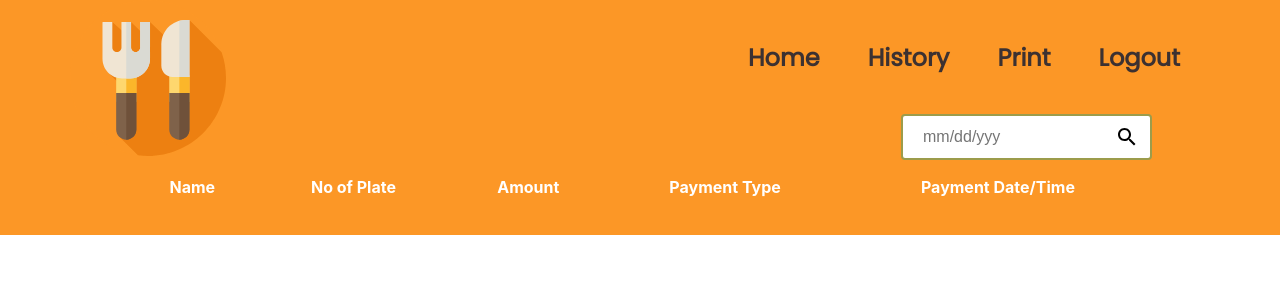
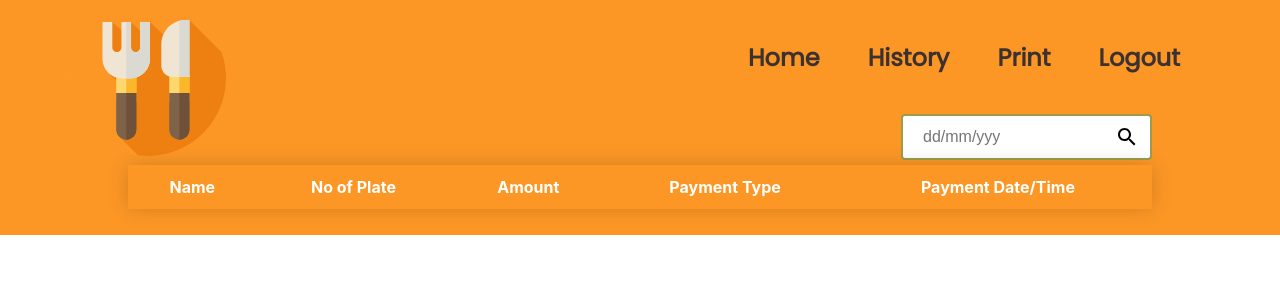
Before and after one commit to Abhay304/react-res-management-system, a React (Create React App) app: page /#/history in a window 1280 px wide. Shown: the top 300 px of the page. Built offline with nearby package versions, Linux system fonts and the light colour scheme; a web font is replaced by a local one.

Commit message:
search bug fix

```diff
--- a/src/App.css
+++ b/src/App.css
@@ -423,6 +423,7 @@ button[disabled]{
   width: 80%;
   position: absolute;
   top: 70%;
+  box-shadow: 0 0 20px 0 rgb(0 0 0 / 16%);
 }
 .filter-history-table{
   position: absolute;
--- a/src/component/History.jsx
+++ b/src/component/History.jsx
@@ -23,7 +23,7 @@ function History(props) {
     <div className="history-table-block">
       <input
         type="text"
-        placeholder="mm/dd/yyy"
+        placeholder="dd/mm/yyy"
         className="filter-history-table"
         value={searchVal}
         onChange={(e) => setSearchVal(e.target.value)}
```
